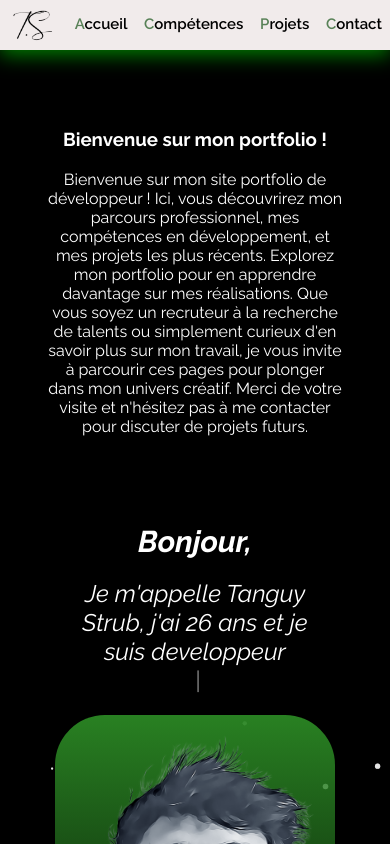
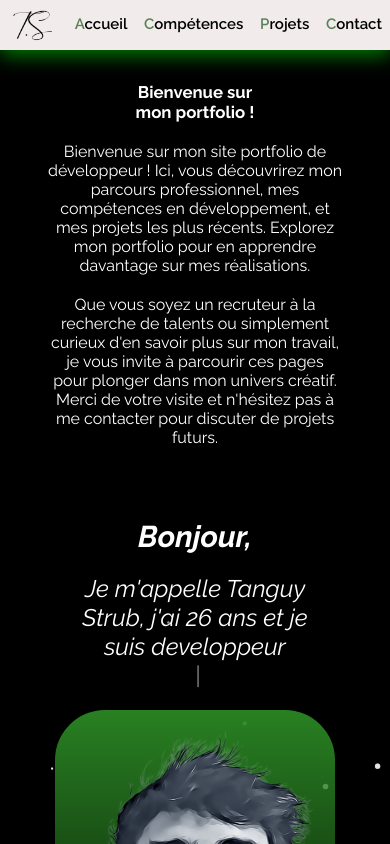
Before and after one commit to Tanguy1213/portfolio-tanguy, a React (Create React App) app: page / in a window 390 px wide. Shown: the top 844 px of the page. Built offline with nearby package versions, Linux system fonts and the light colour scheme.

Commit message:
media queries pour du texte

```diff
--- a/src/components/Header/Header.scss
+++ b/src/components/Header/Header.scss
@@ -6,6 +6,9 @@ header {
   position: fixed;
   width: 100%;
   z-index: 1;
+  @media screen and (max-width: 768px){
+    height: 50px;
+}
   a {
     text-decoration: none;
     color: white;
--- a/src/pages/Home/Home.jsx
+++ b/src/pages/Home/Home.jsx
@@ -3,7 +3,7 @@ import "./Home.scss";
 import Header from "../../components/Header/Header";
 import Footer from "../../components/Footer/Footer";
 import ProfilePicture2 from "../../assets/images/Profile-picture-reel.png";
-import MetaCard from "../../assets/images/card-img.png"
+import MetaCard from "../../assets/images/card-img.png";
 import BtnDownload from "../../components/BtnDownload/BtnDownload";
 import Particles from "../../components/Particles";
 import { useTypewriter, Cursor } from "react-simple-typewriter";
@@ -31,7 +31,9 @@ function Home() {
     }
   }, [isAnimating]);
 
-  const profilePictureClasses = `profile-picture-style${isFlipped ? " flipped" : ""}`;
+  const profilePictureClasses = `profile-picture-style${
+    isFlipped ? " flipped" : ""
+  }`;
 
   const [iconeIsHovered, seticoneIsHovered] = useState(false);
   const handleMouseEnter = () => {
@@ -60,8 +62,10 @@ function Home() {
             Bienvenue sur mon site portfolio de développeur ! Ici, vous
             découvrirez mon parcours professionnel, mes compétences en
             développement, et mes projets les plus récents. Explorez mon
-            portfolio pour en apprendre davantage sur mes réalisations. Que
-            vous soyez un recruteur à la recherche de talents ou simplement
+            portfolio pour en apprendre davantage sur mes réalisations.
+          </p>{" "}
+          <p>
+            Que vous soyez un recruteur à la recherche de talents ou simplement
             curieux d'en savoir plus sur mon travail, je vous invite à parcourir
             ces pages pour plonger dans mon univers créatif. Merci de votre
             visite et n'hésitez pas à me contacter pour discuter de projets
@@ -74,7 +78,8 @@ function Home() {
               <div className="profile-section-text">
                 <h3 className="typedTitle">Bonjour,</h3>
                 <p className="paragraphTyped">
-                  Je m'appelle Tanguy Strub, j'ai 26 ans et je suis developpeur <br></br>
+                  Je m'appelle Tanguy Strub, j'ai 26 ans et je suis developpeur{" "}
+                  <br></br>
                   <span className="typedText">{typedText}</span>
                   <span>
                     <Cursor />
--- a/src/pages/Home/Home.scss
+++ b/src/pages/Home/Home.scss
@@ -3,6 +3,9 @@
 
 main {
   padding-top: $header-size;
+  @media screen and (max-width: 768px){
+padding-top:50px;
+}
   .navigationAnchor {
     position: fixed;
     right: 15px;
@@ -94,10 +97,15 @@ main {
   flex-direction: column;
   row-gap: 20px;
   align-items: center;
-  p,
+
   h3 {
     max-width: 50%;
     text-align: center;
+  }
+  p{
+    text-align: center;
+    font-size: 18px;
+    max-width: 684px;
   }
 }
 
@@ -173,25 +181,20 @@ footer{
   .navigationAnchor{
     display: none;
   }}
-  .welcome-container {
-    width: 100%;
-    height: fit-content;
-    padding: 3rem;
-    background-color: black;
-    color: white;
-    display: flex;
-    justify-content: center;
-    flex-direction: column;
-    row-gap: 20px;
-    align-items: center;
-    p,
-    h3 {
-      max-width: 100%;
-      text-align: center;
+}
+@media screen and (max-width : 425px){
+  .welcome-container{
+    padding: 2rem 3rem;
+    h3{
+      font-size: 16.8px;
+    }
+    p{
+      font-size: 16px;
     }
   }
 }
 
+
 .not-displayed{
   display: none;
 }
```
